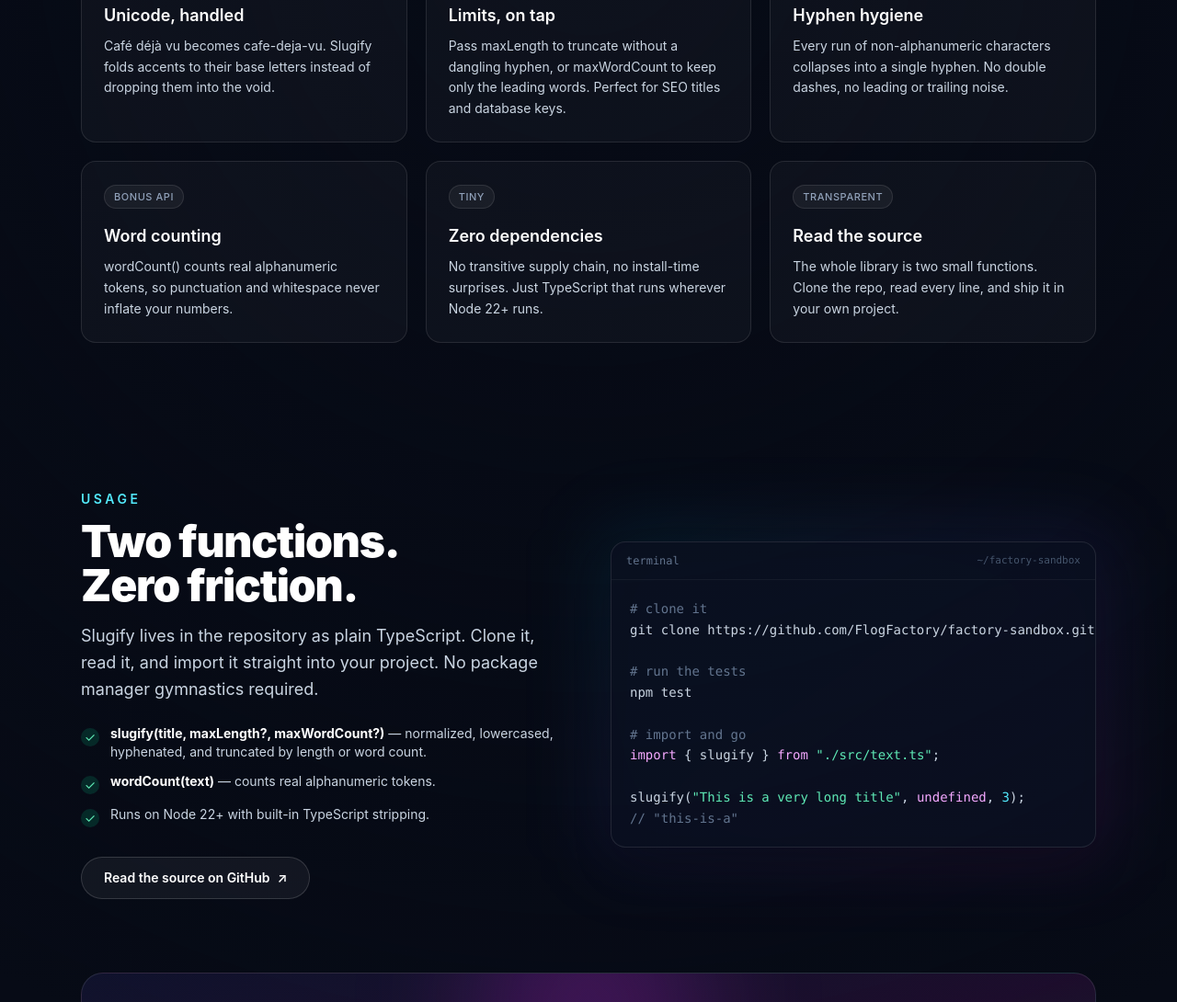
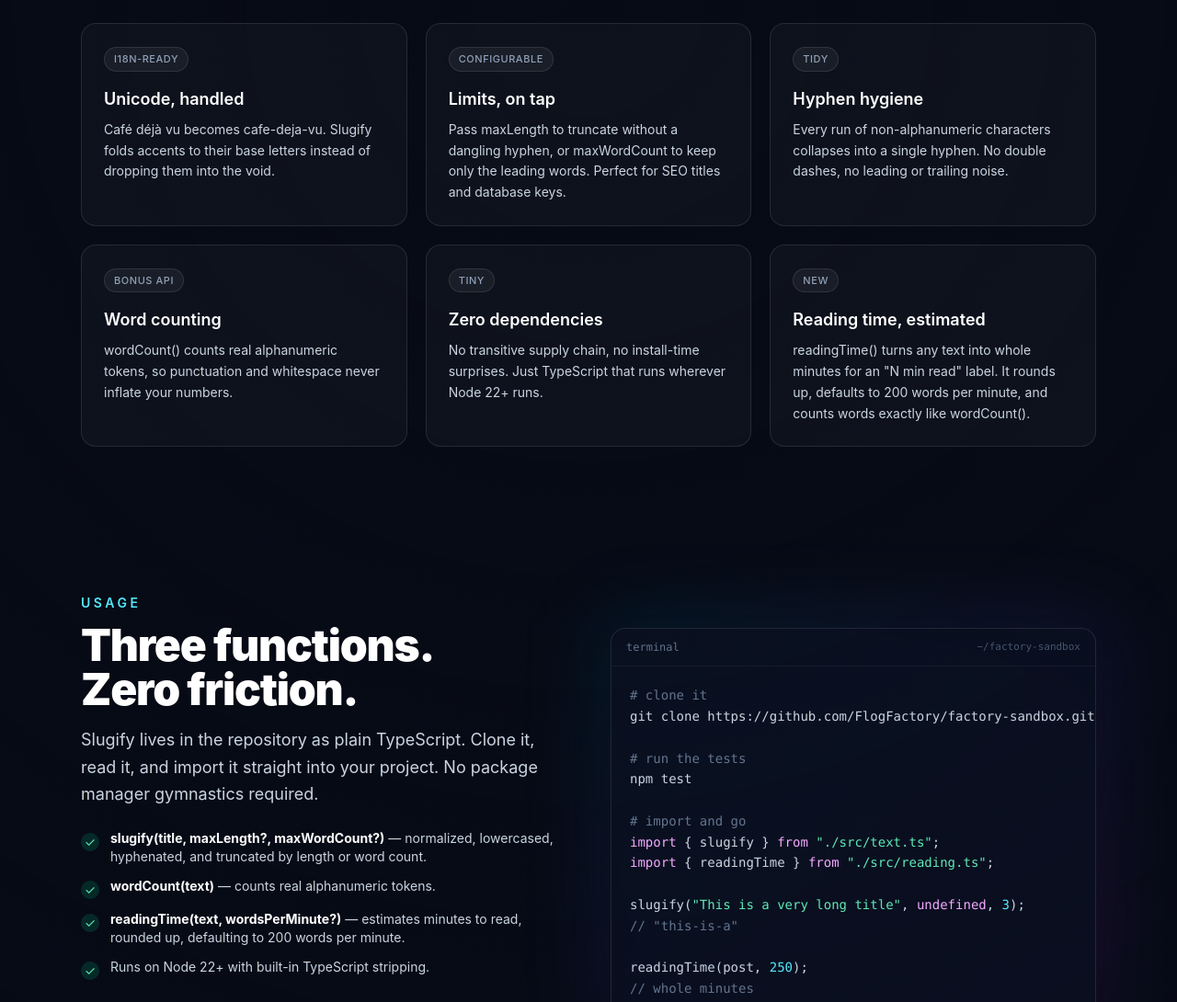
Before and after one commit to FlogFactory/factory-sandbox, an Astro site in the folder site/: page / in a window 1280 px wide. Shown: the part 1710-2800 px from the top of the page at 92% size. Built offline with nearby package versions, Linux system fonts and the light colour scheme; Astro itself is replaced by a stand-in of ours.

Commit message:
Document readingTime on the marketing site
The site still told visitors the library has two functions, so anyone
landing from the repo had no idea readingTime existed. Refresh the copy:
the feature grid now has a reading-time card, the stats and Usage heading
say three functions, and both code samples import readingTime from
./src/reading.ts. The meta description mentions it too.

Verified with the site build, the Node-based content checks, npm test and
npm run check.

Co-Authored-By: mastra-platform[bot] <284800079+mastra-platform[bot]@users.noreply.github.com>

```diff
--- a/site/src/layouts/Layout.astro
+++ b/site/src/layouts/Layout.astro
@@ -8,7 +8,7 @@ interface Props {
 
 const {
   title = "Slugify — URLs that love you back",
-  description = "Slugify turns any title into a clean, URL-safe slug. Unicode-aware, zero dependencies, and absurdly fast. Built for the modern web.",
+  description = "Slugify turns any title into a clean, URL-safe slug and estimates reading time for your text. Unicode-aware, zero dependencies, and absurdly fast. Built for the modern web.",
 } = Astro.props;
 
 const base = import.meta.env.BASE_URL;
--- a/site/src/pages/index.astro
+++ b/site/src/pages/index.astro
@@ -30,15 +30,15 @@ const features = [
     tag: "tiny",
   },
   {
-    title: "Read the source",
-    body: "The whole library is two small functions. Clone the repo, read every line, and ship it in your own project.",
-    tag: "transparent",
+    title: "Reading time, estimated",
+    body: "readingTime() turns any text into whole minutes for an \"N min read\" label. It rounds up, defaults to 200 words per minute, and counts words exactly like wordCount().",
+    tag: "new",
   },
 ];
 
 const stats = [
   { value: "0", label: "dependencies" },
-  { value: "2", label: "functions" },
+  { value: "3", label: "functions" },
   { value: "100%", label: "TypeScript" },
   { value: "Node 22+", label: "runtime" },
 ];
@@ -120,6 +120,7 @@ const stats = [
               <span class="ml-3 font-mono text-xs text-slate-500">slugify.ts</span>
             </div>
             <pre class="overflow-x-auto p-5 font-mono text-sm leading-relaxed text-slate-300"><code><span class="text-fuchsia-300">import</span> &#123; slugify, wordCount &#125; <span class="text-fuchsia-300">from</span> <span class="text-emerald-300">"./src/text.ts"</span>;
+<span class="text-fuchsia-300">import</span> &#123; readingTime &#125; <span class="text-fuchsia-300">from</span> <span class="text-emerald-300">"./src/reading.ts"</span>;
 
 slugify(<span class="text-emerald-300">"Café déjà vu"</span>);
 <span class="text-slate-500">// "cafe-deja-vu"</span>
@@ -131,7 +132,10 @@ slugify(<span class="text-emerald-300">"This is a very long title"</span>, <span
 <span class="text-slate-500">// "this-is-a"</span>
 
 wordCount(<span class="text-emerald-300">"ship it, ship it now"</span>);
-<span class="text-slate-500">// 5</span></code></pre>
+<span class="text-slate-500">// 5</span>
+
+readingTime(post, <span class="text-cyan-300">250</span>);
+<span class="text-slate-500">// whole minutes, rounded up</span></code></pre>
           </div>
         </div>
       </section>
@@ -180,7 +184,7 @@ wordCount(<span class="text-emerald-300">"ship it, ship it now"</span>);
           <div>
             <p class="text-sm font-semibold uppercase tracking-[0.25em] text-cyan-300">Usage</p>
             <h2 class="mt-3 text-balance text-4xl font-black tracking-tight text-white md:text-5xl">
-              Two functions. Zero friction.
+              Three functions. Zero friction.
             </h2>
             <p class="mt-4 text-lg leading-relaxed text-slate-300">
               Slugify lives in the repository as plain TypeScript. Clone it, read it, and import it straight into your project. No package manager gymnastics required.
@@ -193,6 +197,10 @@ wordCount(<span class="text-emerald-300">"ship it, ship it now"</span>);
               <li class="flex items-start gap-3">
                 <span class="mt-1 grid h-5 w-5 shrink-0 place-items-center rounded-full bg-emerald-400/15 text-emerald-300">✓</span>
                 <span><strong class="text-white">wordCount(text)</strong> — counts real alphanumeric tokens.</span>
+              </li>
+              <li class="flex items-start gap-3">
+                <span class="mt-1 grid h-5 w-5 shrink-0 place-items-center rounded-full bg-emerald-400/15 text-emerald-300">✓</span>
+                <span><strong class="text-white">readingTime(text, wordsPerMinute?)</strong> — estimates minutes to read, rounded up, defaulting to 200 words per minute.</span>
               </li>
               <li class="flex items-start gap-3">
                 <span class="mt-1 grid h-5 w-5 shrink-0 place-items-center rounded-full bg-emerald-400/15 text-emerald-300">✓</span>
@@ -223,9 +231,13 @@ npm test
 
 <span class="text-slate-500"># import and go</span>
 <span class="text-fuchsia-300">import</span> &#123; slugify &#125; <span class="text-fuchsia-300">from</span> <span class="text-emerald-300">"./src/text.ts"</span>;
+<span class="text-fuchsia-300">import</span> &#123; readingTime &#125; <span class="text-fuchsia-300">from</span> <span class="text-emerald-300">"./src/reading.ts"</span>;
 
 slugify(<span class="text-emerald-300">"This is a very long title"</span>, <span class="text-fuchsia-300">undefined</span>, <span class="text-cyan-300">3</span>);
-<span class="text-slate-500">// "this-is-a"</span></code></pre>
+<span class="text-slate-500">// "this-is-a"</span>
+
+readingTime(post, <span class="text-cyan-300">250</span>);
+<span class="text-slate-500">// whole minutes</span></code></pre>
             </div>
           </div>
         </div>
```
